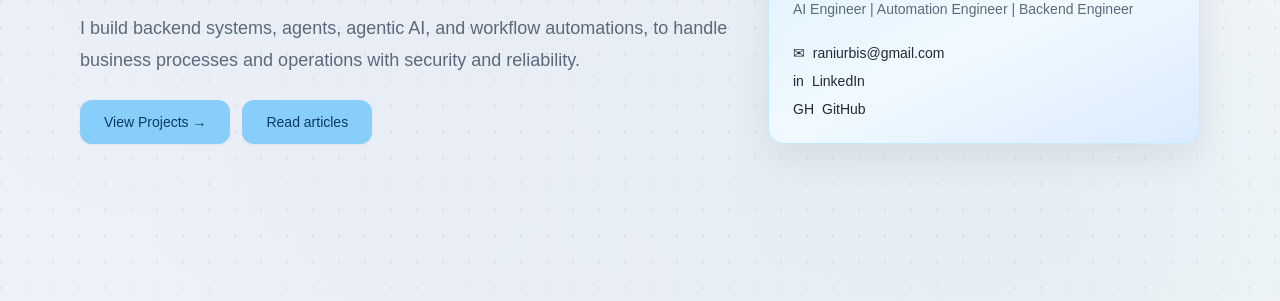
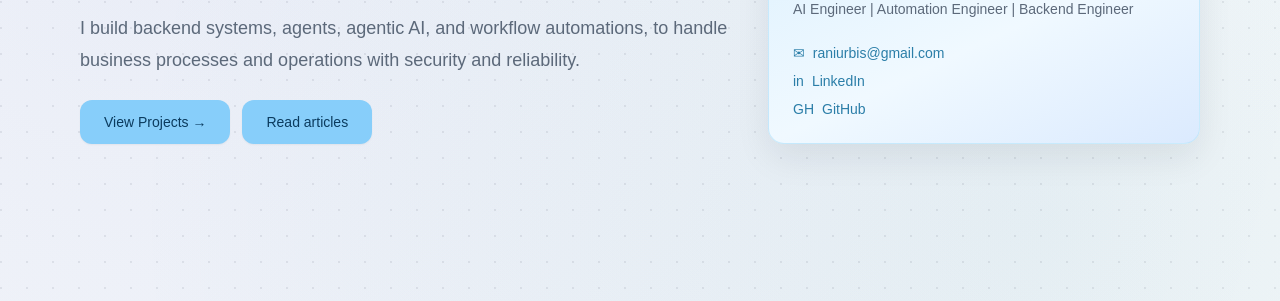
Before and after one commit to rnx2024/rhannybelleurbis, an Astro site: page / in a window 1280 px wide. Shown: the part 311-612 px from the top of the page. Built offline with nearby package versions, Linux system fonts and the light colour scheme; Astro itself is replaced by a stand-in of ours.

Commit message:
fix-logo

```diff
--- a/src/components/Layout.astro
+++ b/src/components/Layout.astro
@@ -4,7 +4,7 @@ import SiteHeader from "./SiteHeader.astro";
 import SiteFooter from "./SiteFooter.astro";
 import "../styles/global.css";
 const { title = `${profile.name} | ${profile.role}`, description = profile.shortBio } = Astro.props;
-const base = import.meta.env.BASE_URL;
+const base = import.meta.env.BASE_URL.endsWith("/") ? import.meta.env.BASE_URL : `${import.meta.env.BASE_URL}/`;
 ---
 <!doctype html>
 <html lang="en">
--- a/src/components/SiteFooter.astro
+++ b/src/components/SiteFooter.astro
@@ -1,4 +1,4 @@
 ---
 import { profile } from "../../data/site";
 ---
-<footer class="border-t border-border/80"><div class="mx-auto flex max-w-6xl flex-col gap-4 px-4 py-10 text-sm text-muted-foreground md:flex-row md:items-center md:justify-between"><div><div class="font-display font-medium text-foreground">{profile.name}</div><div>{profile.role}</div></div><div class="flex flex-wrap items-center gap-4"><a href={`mailto:${profile.email}`} class="inline-flex items-center gap-2 hover:text-[#0B3B5E]">✉ {profile.email}</a><a href={profile.linkedin} target="_blank" rel="noreferrer" class="inline-flex items-center gap-2 hover:text-[#0B3B5E]">in LinkedIn</a><a href={profile.github} target="_blank" rel="noreferrer" class="inline-flex items-center gap-2 hover:text-[#0B3B5E]">GH GitHub</a></div></div></footer>
+<footer class="border-t border-border/80"><div class="mx-auto flex max-w-6xl flex-col gap-4 px-4 py-10 text-sm text-muted-foreground md:flex-row md:items-center md:justify-between"><div><div class="font-display font-medium text-foreground">{profile.name}</div><div>{profile.role}</div></div><div class="flex flex-wrap items-center gap-4"><a href={`mailto:${profile.email}`} class="inline-flex items-center gap-2 text-[#2B7EA8] hover:text-[#0B3B5E]">✉ {profile.email}</a><a href={profile.linkedin} target="_blank" rel="noreferrer" class="inline-flex items-center gap-2 text-[#2B7EA8] hover:text-[#0B3B5E]">in LinkedIn</a><a href={profile.github} target="_blank" rel="noreferrer" class="inline-flex items-center gap-2 text-[#2B7EA8] hover:text-[#0B3B5E]">GH GitHub</a></div></div></footer>
--- a/src/components/SiteHeader.astro
+++ b/src/components/SiteHeader.astro
@@ -1,6 +1,6 @@
 ---
 import { profile } from "../../data/site";
-const base = import.meta.env.BASE_URL;
+const base = import.meta.env.BASE_URL.endsWith("/") ? import.meta.env.BASE_URL : `${import.meta.env.BASE_URL}/`;
 const nav = [
   { href: base, label: "Home" },
   { href: `${base}work-experience/`, label: "Work Experience" },
--- a/src/pages/index.astro
+++ b/src/pages/index.astro
@@ -5,7 +5,7 @@ import Card from "../components/Card.astro";
 import Badge from "../components/Badge.astro";
 import Button from "../components/Button.astro";
 import { profile, projectCategories, articles } from "../../data/site";
-const base = import.meta.env.BASE_URL;
+const base = import.meta.env.BASE_URL.endsWith("/") ? import.meta.env.BASE_URL : `${import.meta.env.BASE_URL}/`;
 const skills = [
   ["Backend Development", ["Python", "JavaScript", "TypeScript", "FastAPI", "Pydantic", "REST APIs", "Swagger"]],
   ["Frontend & App Interfaces", ["React", "Next.js", "SvelteKit", "HTML5", "CSS3", "Tailwind CSS", "Streamlit"]],
@@ -20,7 +20,7 @@ const projects = projectCategories.flatMap((category) => category.items).slice(0
 ---
 <Layout>
   <main>
-    <section class="mx-auto max-w-6xl px-4 pb-16 pt-16 md:pb-24 md:pt-24"><div class="grid gap-10 md:grid-cols-[1.2fr_0.8fr] md:items-end"><div class="space-y-6"><div class="space-y-4"><h1 class="font-display max-w-4xl text-4xl font-semibold tracking-tight text-[#0B3B5E] md:text-6xl md:leading-[1.05]">I build efficient systems.</h1><p class="max-w-3xl text-lg leading-8 text-muted-foreground">{profile.shortBio}</p></div><div class="flex flex-wrap gap-3"><Button href={`${base}ai-agentic-ai-projects/`}>View Projects →</Button><Button href={`${base}articles/`}>Read articles</Button></div></div><Card title={profile.name} description={profile.role}><div class="flex flex-col items-start gap-2 text-sm"><a class="inline-flex items-center gap-2 hover:text-[#0B3B5E]" href={`mailto:${profile.email}`}><span aria-hidden="true">✉</span>{profile.email}</a><a class="inline-flex items-center gap-2 hover:text-[#0B3B5E]" href={profile.linkedin} target="_blank" rel="noreferrer"><span aria-hidden="true">in</span>LinkedIn</a><a class="inline-flex items-center gap-2 hover:text-[#0B3B5E]" href={profile.github} target="_blank" rel="noreferrer"><span aria-hidden="true">GH</span>GitHub</a></div></Card></div></section>
+    <section class="mx-auto max-w-6xl px-4 pb-16 pt-16 md:pb-24 md:pt-24"><div class="grid gap-10 md:grid-cols-[1.2fr_0.8fr] md:items-end"><div class="space-y-6"><div class="space-y-4"><h1 class="font-display max-w-4xl text-4xl font-semibold tracking-tight text-[#0B3B5E] md:text-6xl md:leading-[1.05]">I build efficient systems.</h1><p class="max-w-3xl text-lg leading-8 text-muted-foreground">{profile.shortBio}</p></div><div class="flex flex-wrap gap-3"><Button href={`${base}ai-agentic-ai-projects/`}>View Projects →</Button><Button href={`${base}articles/`}>Read articles</Button></div></div><Card title={profile.name} description={profile.role}><div class="flex flex-col items-start gap-2 text-sm"><a class="inline-flex items-center gap-2 text-[#2B7EA8] hover:text-[#0B3B5E]" href={`mailto:${profile.email}`}><span aria-hidden="true">✉</span>{profile.email}</a><a class="inline-flex items-center gap-2 text-[#2B7EA8] hover:text-[#0B3B5E]" href={profile.linkedin} target="_blank" rel="noreferrer"><span aria-hidden="true">in</span>LinkedIn</a><a class="inline-flex items-center gap-2 text-[#2B7EA8] hover:text-[#0B3B5E]" href={profile.github} target="_blank" rel="noreferrer"><span aria-hidden="true">GH</span>GitHub</a></div></Card></div></section>
     <section class="mx-auto max-w-6xl px-4 py-16"><SectionHeading eyebrow="Technical skills" title="Technical Skills" description="Here’s a look at the tools and platforms I use to build reliable automations, APIs, and AI systems." /><div class="mt-8 grid gap-6 md:grid-cols-2 xl:grid-cols-3">{skills.map(([title, items]) => <Card title={title as string}><div class="flex flex-wrap gap-2">{(items as string[]).map((item) => <Badge>{item}</Badge>)}</div></Card>)}</div></section>
     <section class="mx-auto max-w-6xl px-4 py-16"><SectionHeading eyebrow="Selected work" title="AI/Agentic AI projects" description="Here are a few apps and systems I’ve built around AI interaction, information retrieval, and workflow automation." /><div class="mt-8 grid gap-6 md:grid-cols-3">{projects.map((project) => <Card title={project.name} description={project.summary}><div class="flex flex-wrap gap-2">{project.stack.map((item) => <Badge>{item}</Badge>)}</div><Button href={`${base}ai-agentic-ai-projects/`} variant="outline" class="mt-5 w-full">Open project →</Button></Card>)}</div></section>
     <section class="mx-auto max-w-6xl px-4 py-16"><SectionHeading eyebrow="Writing" title="Engineering articles" description="Selected articles focused on retrieval design, backend reliability, practical architecture, and workflow automation." /><div class="mt-8 grid gap-6 md:grid-cols-2">{articles.slice(0, 4).map((article) => <Card title={article.title} description={article.summary}><div class="flex flex-wrap gap-2">{article.tags.map((tag) => <Badge>{tag}</Badge>)}</div><Button href={article.href} variant="outline" class="mt-5">Read on Medium →</Button></Card>)}</div></section>
```
